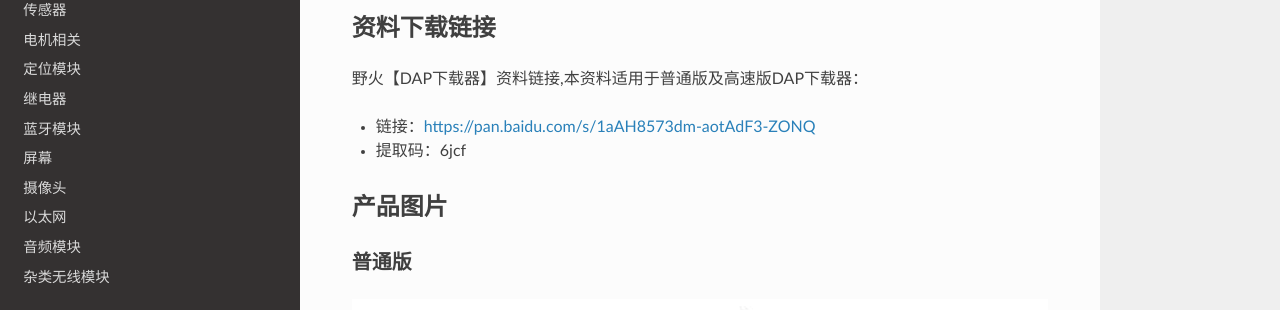
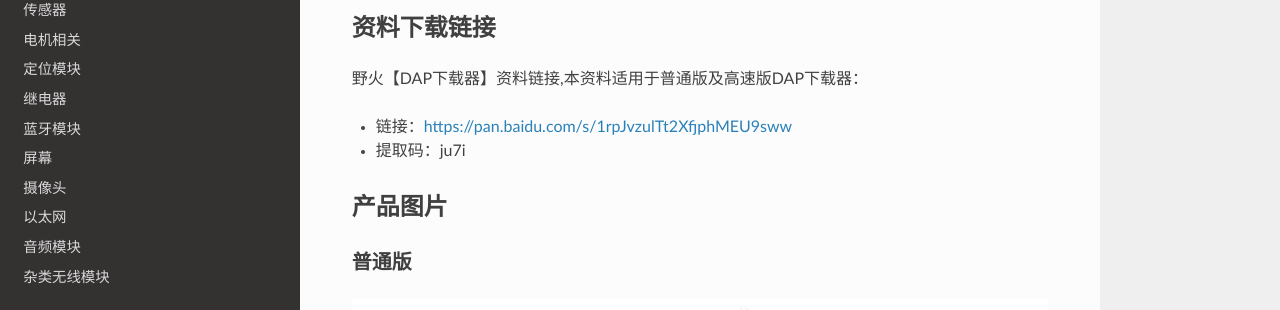
Before and after one commit to Embedfire/ebf_products, a Sphinx documentation site: the page built from documentation/tool/dap/dap.rst, in a window 1280 px wide and 900 px high. Shown: the part 160-470 px from the top of the window. Built offline with Sphinx 7.4.7 and the Read the Docs theme 2.0.0, drawn with Linux system fonts in a browser that asks for light colours; pages that are not in the unit, such as notebooks, are missing from menus.

Commit message:
DAP连接

```diff
--- a/documentation/tool/dap/dap.rst
+++ b/documentation/tool/dap/dap.rst
@@ -7,8 +7,9 @@
 
 野火【DAP下载器】资料链接,本资料适用于普通版及高速版DAP下载器：
 
-- 链接：https://pan.baidu.com/s/1aAH8573dm-aotAdF3-ZONQ
-- 提取码：6jcf
+- 链接：https://pan.baidu.com/s/1rpJvzulTt2XfjphMEU9sww
+- 提取码：ju7i
+
 
 
 产品图片
```
